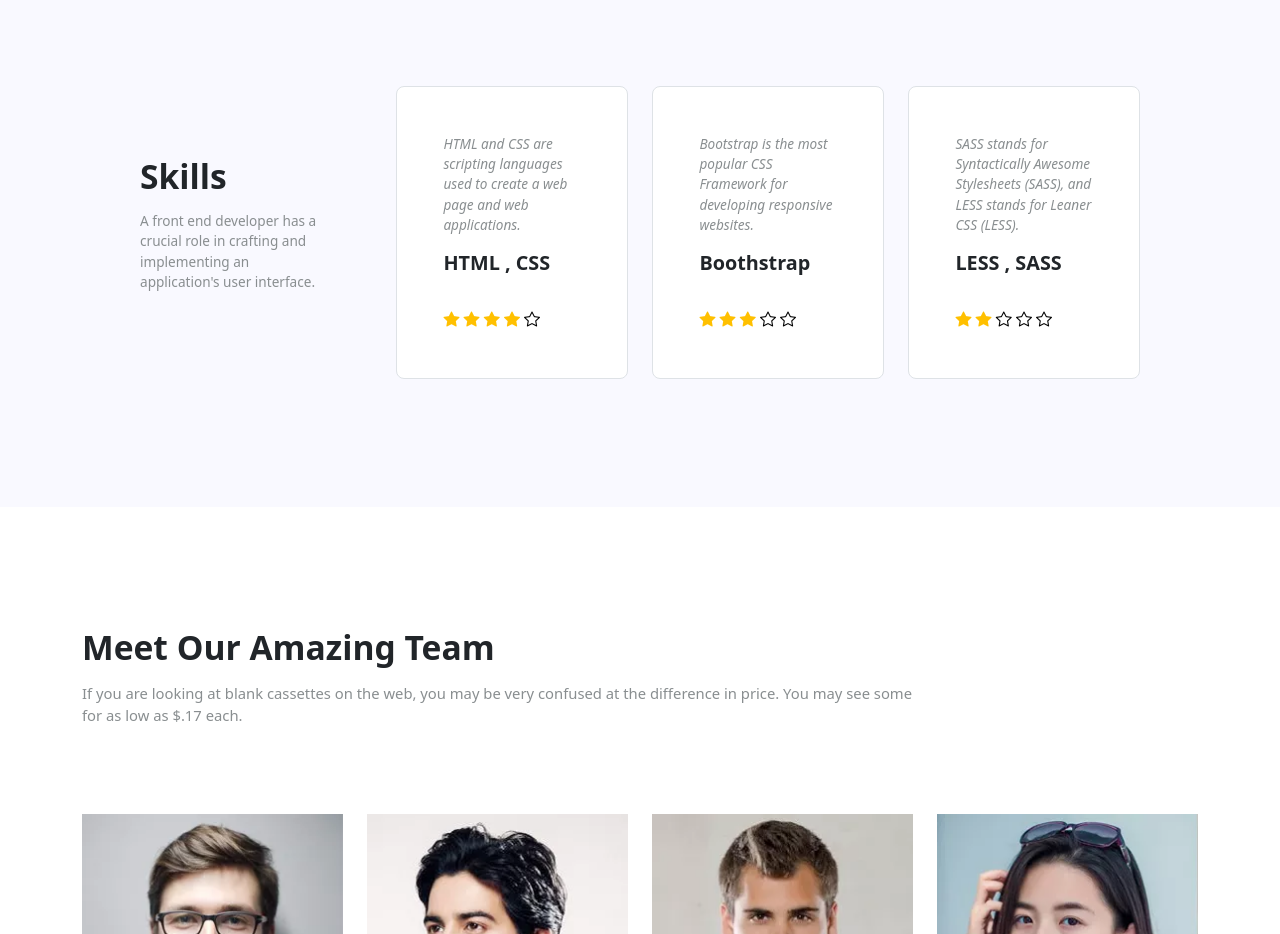
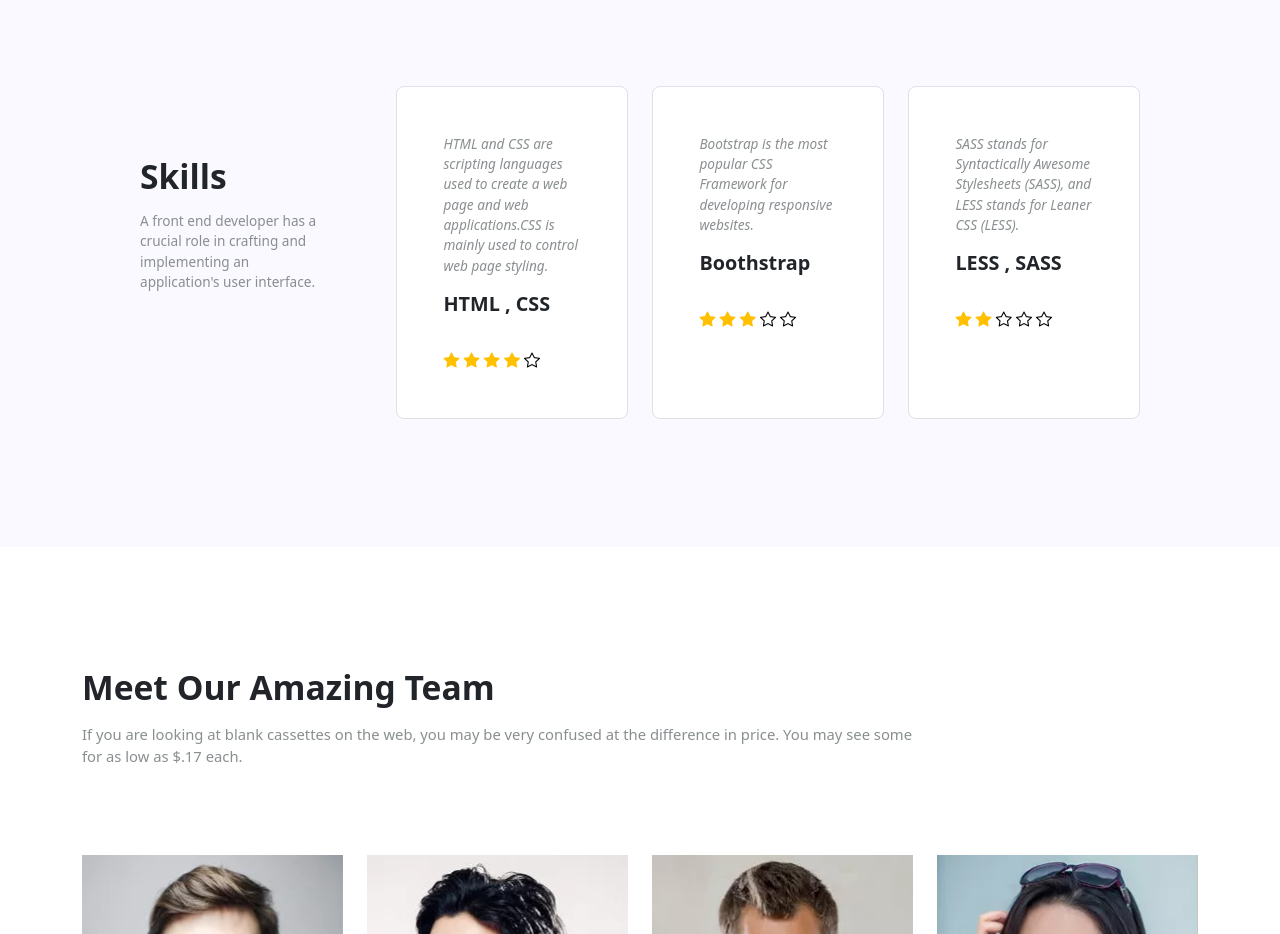
Before and after one commit to melina-navab/melina-navab.github.io, a plain HTML site: page index.html in a window 1280 px wide. Shown: the part 3440-4374 px from the top of the page. Drawn offline with nearby package versions, Linux system fonts and the light colour scheme.

Commit message:
Done for Good.

```diff
--- a/index.html
+++ b/index.html
@@ -249,7 +249,7 @@
         </div>
         <div class="col-md-4 col-lg-3">
           <div class="items-test1 border rounded-3">
-          <p class="w-100 fw-semi-bold"><i>HTML and CSS are scripting languages used to create a web page and web applications.</i></p>
+          <p class="w-100 fw-semi-bold"><i>HTML and CSS are scripting languages used to create a web page and web applications.CSS is mainly used to control web page styling.</i></p>
           <h4 class="fw-bold">HTML , CSS</h4>
           <br>
           <a href="#"><i class="bi bi-star-fill"></i></a>&nbsp;<a href="#"><i class="bi bi-star-fill"></i></i></a>&nbsp;<a href="#"><i class="bi bi-star-fill"></i></a>&nbsp;<a href="#"><i class="bi bi-star-fill"></i></a>&nbsp;<a href="#"><i class="bi bi-star"></i></a>&nbsp;
```
